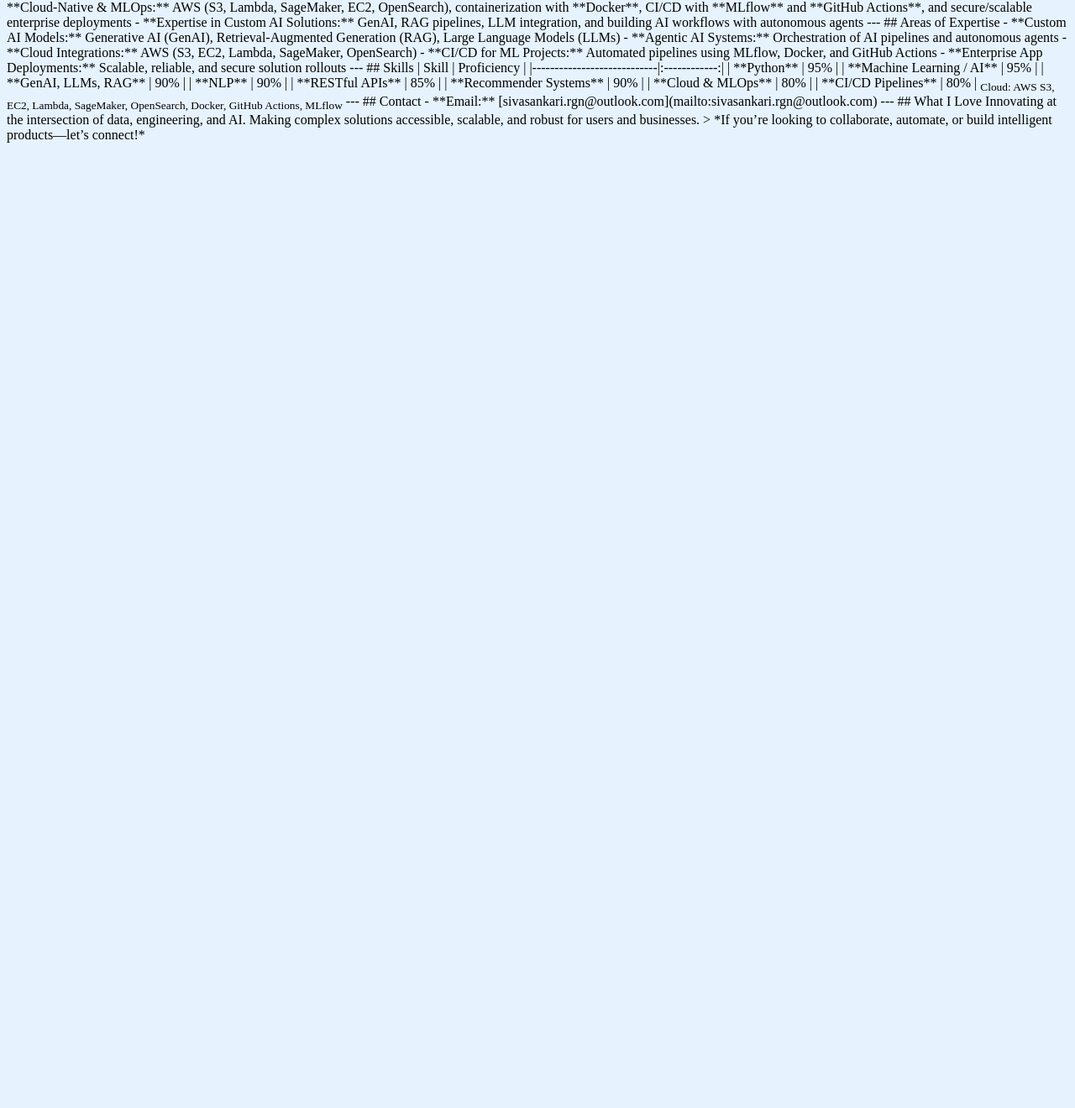
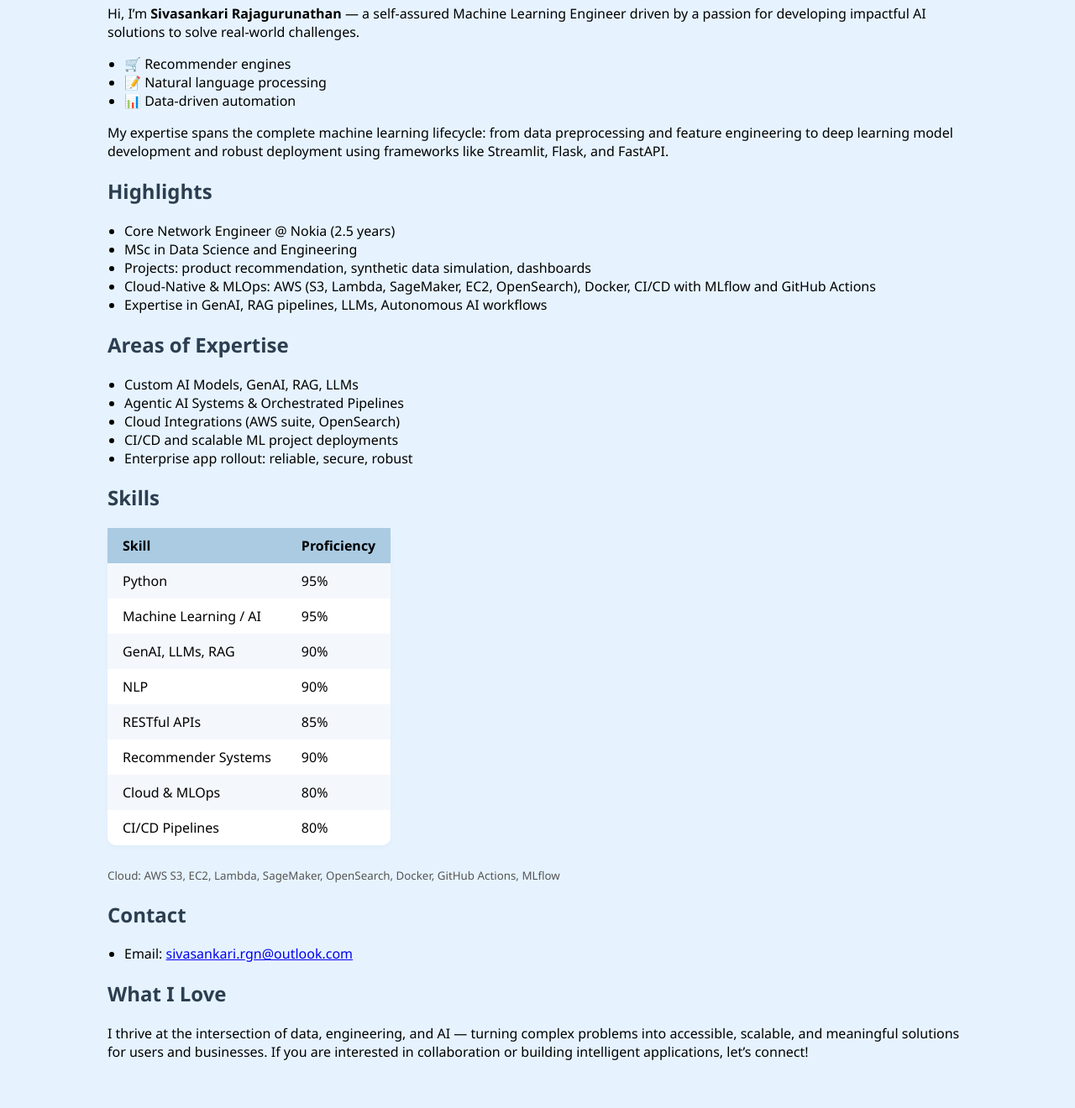
Before and after one commit to Sivasankari199/Sivasankari199.github.io, a plain HTML site: page index.html in a window 1280 px wide. Shown: the part 81-1401 px from the top of the page at 84% size. Before the commit the page ends 800 px from the top, so only its background shows below. Drawn offline with Linux system fonts and the light colour scheme.

Commit message:
Update index.html

```diff
--- a/index.html
+++ b/index.html
@@ -1,69 +1,91 @@
-<style>
-  body {
-    background-color: #e6f3ff;
-  }
-</style>
+<!DOCTYPE html>
+<html lang="en">
+<head>
+    <meta charset="UTF-8">
+    <title>About Me | Sivasankari Rajagurunathan</title>
+    <style>
+      body {
+        background-color: #e6f3ff;
+        font-family: 'Segoe UI', Arial, sans-serif;
+        margin: 0;
+        padding: 0 10vw 40px 10vw;
+      }
+      h1, h2 { color: #2c3e50; }
+      ul { padding-left: 20px; }
+      table {
+        margin: 20px 0;
+        border-collapse: collapse;
+        background: #fff;
+        border-radius: 10px;
+        box-shadow: 0 2px 6px rgba(0,0,0,0.03);
+      }
+      td, th {
+        padding: 10px 18px;
+        text-align: left;
+      }
+      tr:nth-child(even) { background: #f4f8fc; }
+      th { background: #aacbe2; }
+      sub { color: #555; }
+    </style>
+</head>
+<body>
+    <h1> About Me</h1>
+    <p>
+      Hi, I’m <strong>Sivasankari Rajagurunathan</strong> — a self-assured Machine Learning Engineer driven by a passion for developing impactful AI solutions to solve real-world challenges.
+    </p>
+    <ul>
+      <li>🛒 Recommender engines</li>
+      <li>📝 Natural language processing</li>
+      <li>📊 Data-driven automation</li>
+    </ul>
+    <p>
+      My expertise spans the complete machine learning lifecycle: from data preprocessing and feature engineering to deep learning model development and robust deployment using frameworks like Streamlit, Flask, and FastAPI.
+    </p>
 
-# About Me
+    <h2> Highlights</h2>
+    <ul>
+      <li>Core Network Engineer @ Nokia (2.5 years)</li>
+      <li>MSc in Data Science and Engineering</li>
+      <li>Projects: product recommendation, synthetic data simulation, dashboards</li>
+      <li>Cloud-Native & MLOps: AWS (S3, Lambda, SageMaker, EC2, OpenSearch), Docker, CI/CD with MLflow and GitHub Actions</li>
+      <li>Expertise in GenAI, RAG pipelines, LLMs, Autonomous AI workflows</li>
+    </ul>
 
-Hi, I’m **Sivasankari** — a self-assured Machine Learning Engineer passionate about crafting impactful AI solutions for real-world problems.
+    <h2> Areas of Expertise</h2>
+    <ul>
+      <li>Custom AI Models, GenAI, RAG, LLMs</li>
+      <li>Agentic AI Systems & Orchestrated Pipelines</li>
+      <li>Cloud Integrations (AWS suite, OpenSearch)</li>
+      <li>CI/CD and scalable ML project deployments</li>
+      <li>Enterprise app rollout: reliable, secure, robust</li>
+    </ul>
 
-I specialize in building and deploying intelligent systems:
-- 🛒 **Recommender engines**
-- 📝 **Natural language processing**
-- 📊 **Data-driven automation**
+    <h2> Skills</h2>
+    <table>
+      <tr><th>Skill</th><th>Proficiency</th></tr>
+      <tr><td>Python</td><td>95%</td></tr>
+      <tr><td>Machine Learning / AI</td><td>95%</td></tr>
+      <tr><td>GenAI, LLMs, RAG</td><td>90%</td></tr>
+      <tr><td>NLP</td><td>90%</td></tr>
+      <tr><td>RESTful APIs</td><td>85%</td></tr>
+      <tr><td>Recommender Systems</td><td>90%</td></tr>
+      <tr><td>Cloud & MLOps</td><td>80%</td></tr>
+      <tr><td>CI/CD Pipelines</td><td>80%</td></tr>
+    </table>
+    <p>
+      <sub>
+        Cloud: AWS S3, EC2, Lambda, SageMaker, OpenSearch, Docker, GitHub Actions, MLflow
+      </sub>
+    </p>
 
-My experience covers the **full machine learning lifecycle**:
-*From data preprocessing and feature engineering to deep learning model training and robust deployment* using **Streamlit**, **Flask**, and **FastAPI**.
+    <h2> Contact</h2>
+    <ul>
+      <li>Email: <a href="mailto:sivasankari.rgn@outlook.com">sivasankari.rgn@outlook.com</a></li>
+    </ul>
 
----
-
-## Highlights
-
-- Core Network Engineer @ Nokia (2.5 years)
-- MSc in Data Science and Engineering
-- Delivered projects in **product recommendation**, **synthetic data simulation**, and **interactive dashboards**
-- **Cloud-Native & MLOps:** AWS (S3, Lambda, SageMaker, EC2, OpenSearch), containerization with **Docker**, CI/CD with **MLflow** and **GitHub Actions**, and secure/scalable enterprise deployments
-- **Expertise in Custom AI Solutions:** GenAI, RAG pipelines, LLM integration, and building AI workflows with autonomous agents
-
----
-
-## Areas of Expertise
-
-- **Custom AI Models:** Generative AI (GenAI), Retrieval-Augmented Generation (RAG), Large Language Models (LLMs)
-- **Agentic AI Systems:** Orchestration of AI pipelines and autonomous agents
-- **Cloud Integrations:** AWS (S3, EC2, Lambda, SageMaker, OpenSearch)
-- **CI/CD for ML Projects:** Automated pipelines using MLflow, Docker, and GitHub Actions
-- **Enterprise App Deployments:** Scalable, reliable, and secure solution rollouts
-
----
-
-## Skills
-
-| Skill                      | Proficiency  |
-|----------------------------|:------------:|
-| **Python**                 | 95%          |
-| **Machine Learning / AI**  | 95%          |
-| **GenAI, LLMs, RAG**       | 90%          |
-| **NLP**                    | 90%          |
-| **RESTful APIs**           | 85%          |
-| **Recommender Systems**    | 90%          |
-| **Cloud & MLOps**          | 80%          |
-| **CI/CD Pipelines**        | 80%          |
-
-<sub>Cloud: AWS S3, EC2, Lambda, SageMaker, OpenSearch, Docker, GitHub Actions, MLflow</sub>
-
----
-
-## Contact
-
-- **Email:** [sivasankari.rgn@outlook.com](mailto:sivasankari.rgn@outlook.com)
-
----
-
-## What I Love
-
-Innovating at the intersection of data, engineering, and AI.
-Making complex solutions accessible, scalable, and robust for users and businesses.
-
-> *If you’re looking to collaborate, automate, or build intelligent products—let’s connect!*
+    <h2> What I Love</h2>
+    <p>
+      I thrive at the intersection of data, engineering, and AI — turning complex problems into accessible, scalable, and meaningful solutions for users and businesses. If you are interested in collaboration or building intelligent applications, let’s connect!
+    </p>
+</body>
+</html>
```
